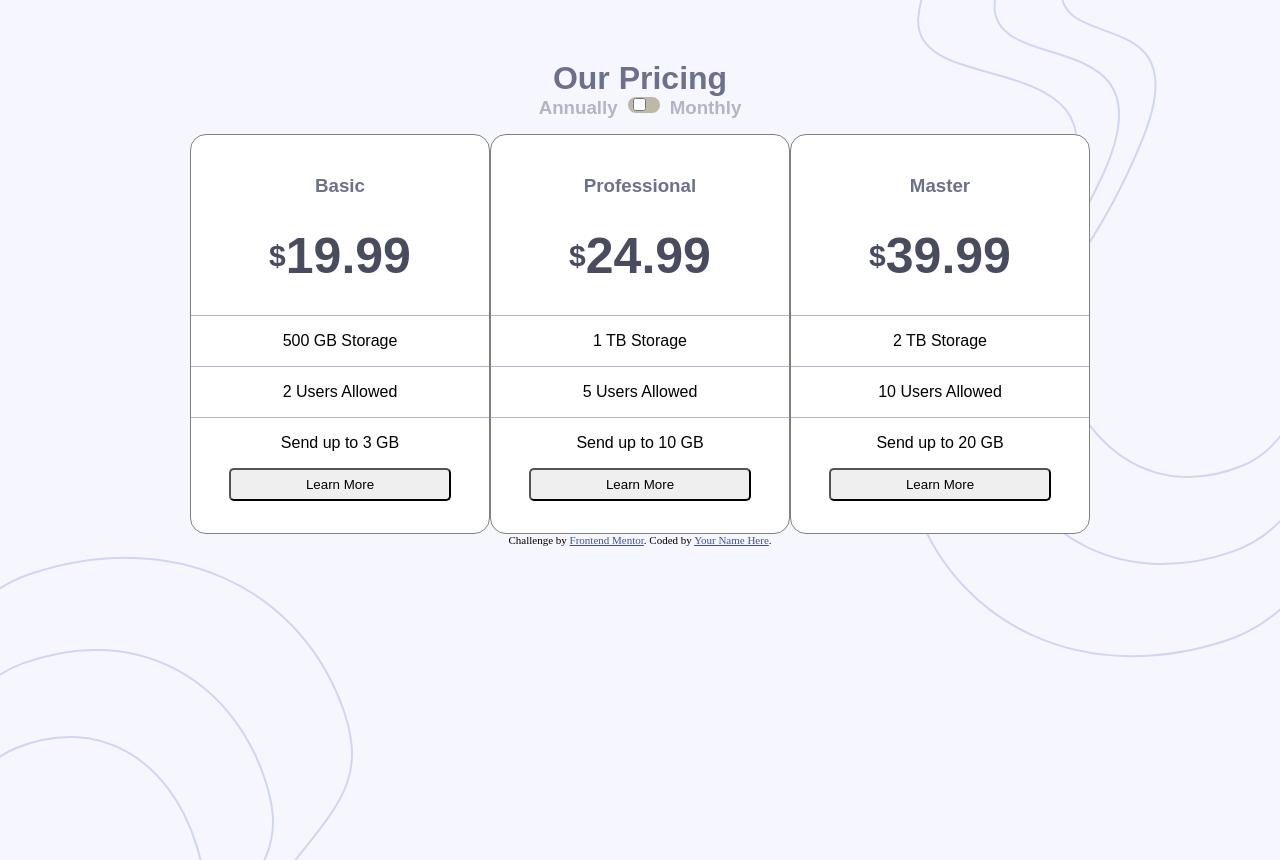
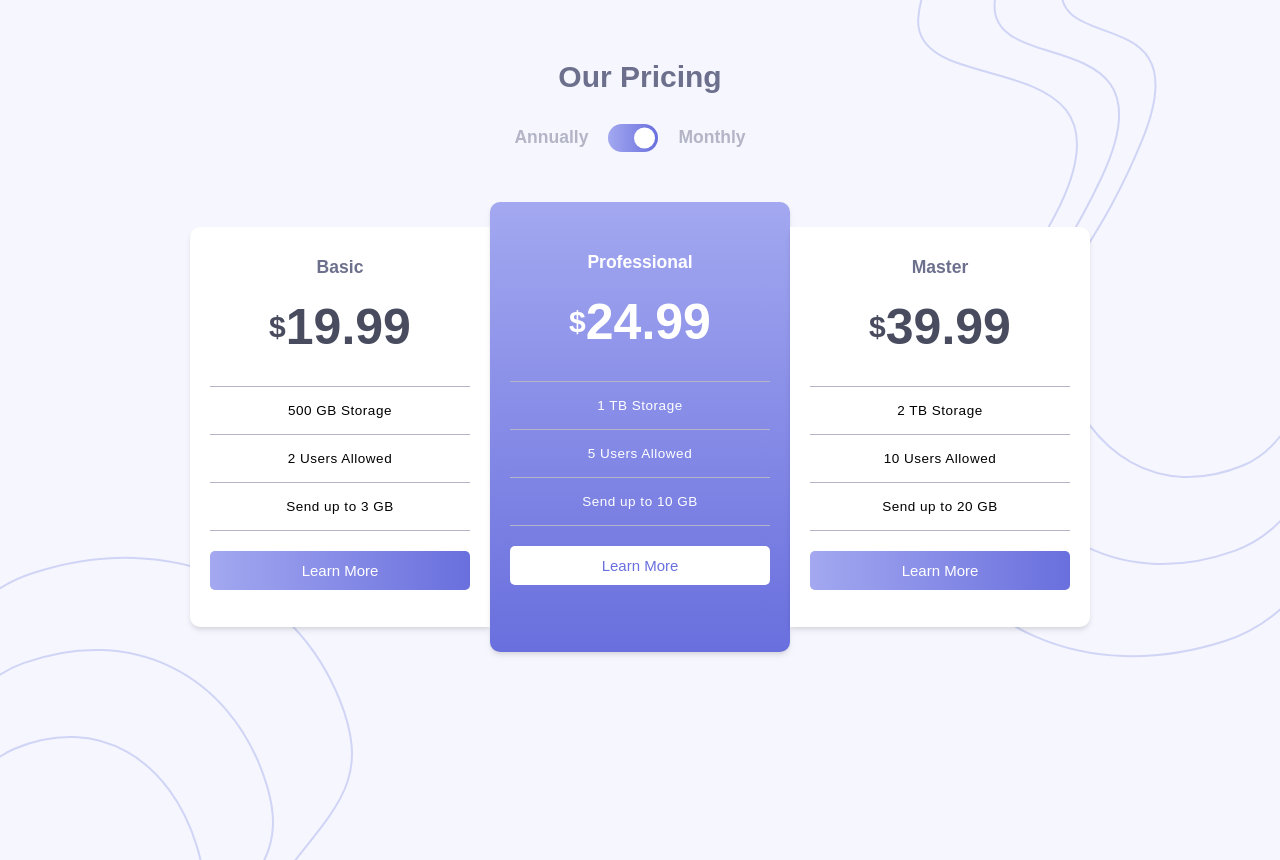
Before and after one commit to ElenaMnt/FrontendMentor-Challenges, a plain HTML site: page PricingComponentToggle/index.html in a window 1280 px wide. Drawn offline with Linux system fonts and the light colour scheme; a web font is replaced by a local one.

Commit message:
To be updated

```diff
--- a/PricingComponentToggle/index.html
+++ b/PricingComponentToggle/index.html
@@ -20,44 +20,37 @@
     <h1>Our Pricing</h1>
     <div>
       <h3>Annually</h3>
-        <label class="toggle-control">
-          <input type="checkbox">
-          <span class="control"></span>
-        </label>
+      <button class="toggleBtn"></button>
       <h3>Monthly</h3>
     </div>
   </header>
 
   <section class="pricing-cards">
-    <div>
+    <div class="cards">
       <h3>Basic</h3>
       <p class="boxPrice"><span class="priceDollar">&dollar;</span>19.99</p>
       <p class="boxLine">500 GB Storage</p>
       <p class="boxLine">2 Users Allowed</p>
       <p class="boxLine">Send up to 3 GB</p>
-      <button class="btn"> Learn More</button>
+      <a href="#">Learn More</a>
     </div>
-    <div>
+    <div class="cards middle-box">
       <h3>Professional</h3>
       <p class="boxPrice"><span class="priceDollar">&dollar;</span>24.99</p>
       <p class="boxLine">1 TB Storage</p>
       <p class="boxLine">5 Users Allowed</p>
       <p class="boxLine">Send up to 10 GB</p>
-      <button class="btn"> Learn More</button>
+      <a href="#">Learn More</a>
     </div>
-    <div>
+    <div class="cards">
       <h3>Master</h3>
       <p class="boxPrice"><span class="priceDollar">&dollar;</span>39.99</p>
       <p class="boxLine">2 TB Storage</p>
       <p class="boxLine">10 Users Allowed</p>
       <p class="boxLine">Send up to 20 GB</p>
-      <button class="btn"> Learn More</button>
+      <a href="#">Learn More</a>
     </div>
   </section>
-
-  <div class="attribution">
-    Challenge by <a href="https://www.frontendmentor.io?ref=challenge" target="_blank">Frontend Mentor</a>.
-    Coded by <a href="#">Your Name Here</a>.
-  </div>
+  <script src="index.js"></script>
 </body>
 </html>
--- a/PricingComponentToggle/styles/_reset.scss
+++ b/PricingComponentToggle/styles/_reset.scss
@@ -7,3 +7,7 @@
 body {
     height: 100vh;
 }
+
+a{
+    text-decoration: none;
+}
--- a/PricingComponentToggle/styles/styles.scss
+++ b/PricingComponentToggle/styles/styles.scss
@@ -9,6 +9,9 @@ body{
     background-repeat: no-repeat;
     background-position: top right, bottom left;
     overflow: hidden;
+    font-family: "Montserrat",
+    sans-serif;
+    font-size: 15px;
 }
 
 
@@ -16,88 +19,164 @@ body{
 header{
 
     h1{
-        margin: 60px 0 0;
+        font-size: 30px;
+        margin: 60px 0 30px;
         text-align: center;
-        font-family: Montserrat, sans-serif;
         color: $gray-blue-color;
     }
 
     div{
         display: flex;
         justify-content: center;
+        align-items: center;
         font-family: Montserrat, sans-serif;
         color: $light-gray-blue-color;
-        margin-bottom: 15px;
+        margin-bottom: 50px;
 
-        > * :not(.last-child){
-            margin-right: 10px;
+        > *:not(.last-child){
+            margin-right: 20px;
         }
     }
 
-    .toggle-control{
-        display: inline-block;
-        height: 1em;
-        width: 2em;
-        background: #BDB9A6;
-        border-radius: 1em;
-        padding: -0 5px;
-        margin: 0 10px;
-
-        .switch{
-
+    .toggleBtn {
+        width: 50px;
+        height: 27.5px;
+        position: relative;
+        border: none;
+        border-radius: 40px;
+        background-image: linear-gradient(to right,
+            hsl(236, 72%, 79%),
+            hsl(237, 63%, 64%));
+        cursor: pointer;
+        transition: opacity 0.5s ease-in-out;
+        &:hover {
+            opacity: 0.5;
         }
     }
+
+    .toggleBtn::after{
+        content: '';
+        display: block;
+        width: 21px;
+        height: 21px;
+        position: absolute;
+        top:50%;
+        right: 3.5px;
+        transform: translateY(-50%);
+        border-radius: 50%;
+        background-color: white;
+    }
+
+    .toggleBtn.checked::after{
+        transform: translate(-22px, -50%);
+        transition: transform 0.2s ease-in-out;
+    }
 }
+
 
 .pricing-cards{
     display: flex;
     justify-content: center;
-    font-family: "Montserrat", sans-serif;
+    align-items: center;
     text-align: center;
 
-
-    > div{
+    .cards{
+        padding: 20px;
         height: 400px;
         width: 300px;
+        background-color: white;
+        box-shadow: rgba(0, 0, 0, 0.1) 0px 4px 6px -1px,
+        rgba(0, 0, 0, 0.06) 0px 2px 4px -1px;
+        background-color: hsl(0, 0%, 100%);
 
-        background-color: white;
-        border: 1px solid gray;
-        border-radius: 1rem;
+        &:nth-of-type(1){
+            border-radius: 10px 0 0 10px;
+        }
+
+        &:nth-of-type(2) {
+            border-radius: 10px;
+        }
+
+        &:nth-of-type(3) {
+            border-radius: 0 10px 10px 0;
+        }
 
         h3{
           color: $gray-blue-color;
-          margin: 40px 0 20px;
+          margin: 10px 0 20px;
         }
 
         .boxLine {
             padding: 16px 0;
             border-top: 0.05px solid $light-gray-blue-color;
+            font-size: 13.5px;
+            letter-spacing: 0.5px;
         }
 
-        .boxLine:nth-child(3){
-            border-bottom: 0.05 solid $light-gray-blue-color;
+        .boxLine:last-of-type{
+            border-bottom: 0.05px solid $light-gray-blue-color;
         }
 
         .boxPrice{
             display: flex;
             justify-content: center;
             align-items: center;
-            margin: 30px 0 30px;
+            margin: 20px 0 30px;
             font-size: 50px;
             font-weight: 700;
             color: $dark-gray-blue-color;
-
 
             .priceDollar{
                 font-size: 30px;
             }
         }
 
-        .btn{
+        a {
+          display: block;
+          margin-top: 20px;
+          padding: 11px 0;
+          border-radius: 5px;
+          color: white;
+          background-image: linear-gradient(to right,
+              hsl(236, 72%, 79%),
+              hsl(237, 63%, 64%));
 
-            background-image: linear-gradient(hsl(236, 72%, 79%) to hsl(237, 63%, 64%));
-            padding: 7px 75px;
-            border-radius: 5px;
+
+            &:hover {
+                  outline: 1px solid hsl(232, 13%, 33%);
+                  color: hsl(237, 63%, 64%);
+                  background-image: none;
+                  background-color: transparent;
+            }
+        }
+    }
+
+
+    .middle-box {
+        height: 450px;
+        background-image: linear-gradient(to bottom,
+                hsl(236, 72%, 79%),
+                hsl(237, 63%, 64%));
+
+        h3{
+          padding-top: 20.5px;
+
+        }
+
+        h3, .boxPrice, .boxLine{
+            color: white;
+        }
+
+        a{
+            color: hsl(237, 63%, 64%);
+            background-image: none;
+            background-color: hsl(0, 0%, 100%);
+
+            &:hover {
+                outline-color: hsl(0, 0%, 100%);
+                color: hsl(0, 0%, 100%);
+                background-color: transparent;
+            }
         }
     }
 }
```
Also changed, not shown: PricingComponentToggle/styles/styles.css, 2 other files.
